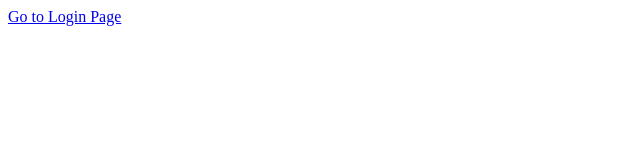
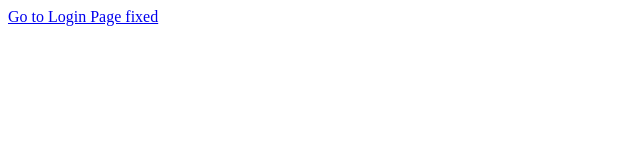
Before and after one commit to husnainalpha/gitproject, a plain HTML site: page index.html in a window 1280 px wide. Shown: the full height of the page, 0-640 px from the left. Drawn offline with Linux system fonts and the light colour scheme.

Commit message:
typo fixed

```diff
--- a/index.html
+++ b/index.html
@@ -1 +1 @@
-<a href="login.html">Go to Login Page</a>
+<a href="login.html">Go to Login Page fixed</a>
```
